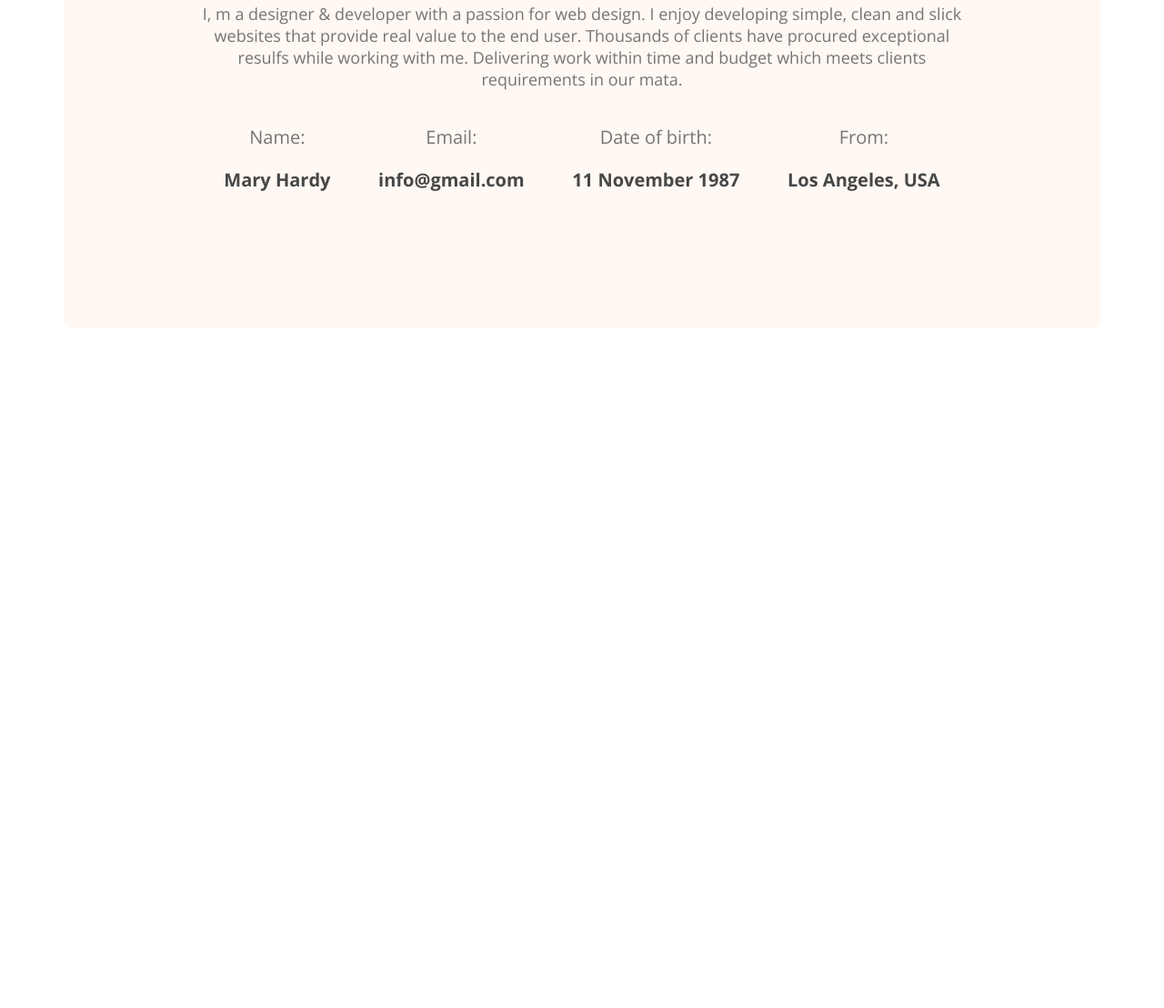
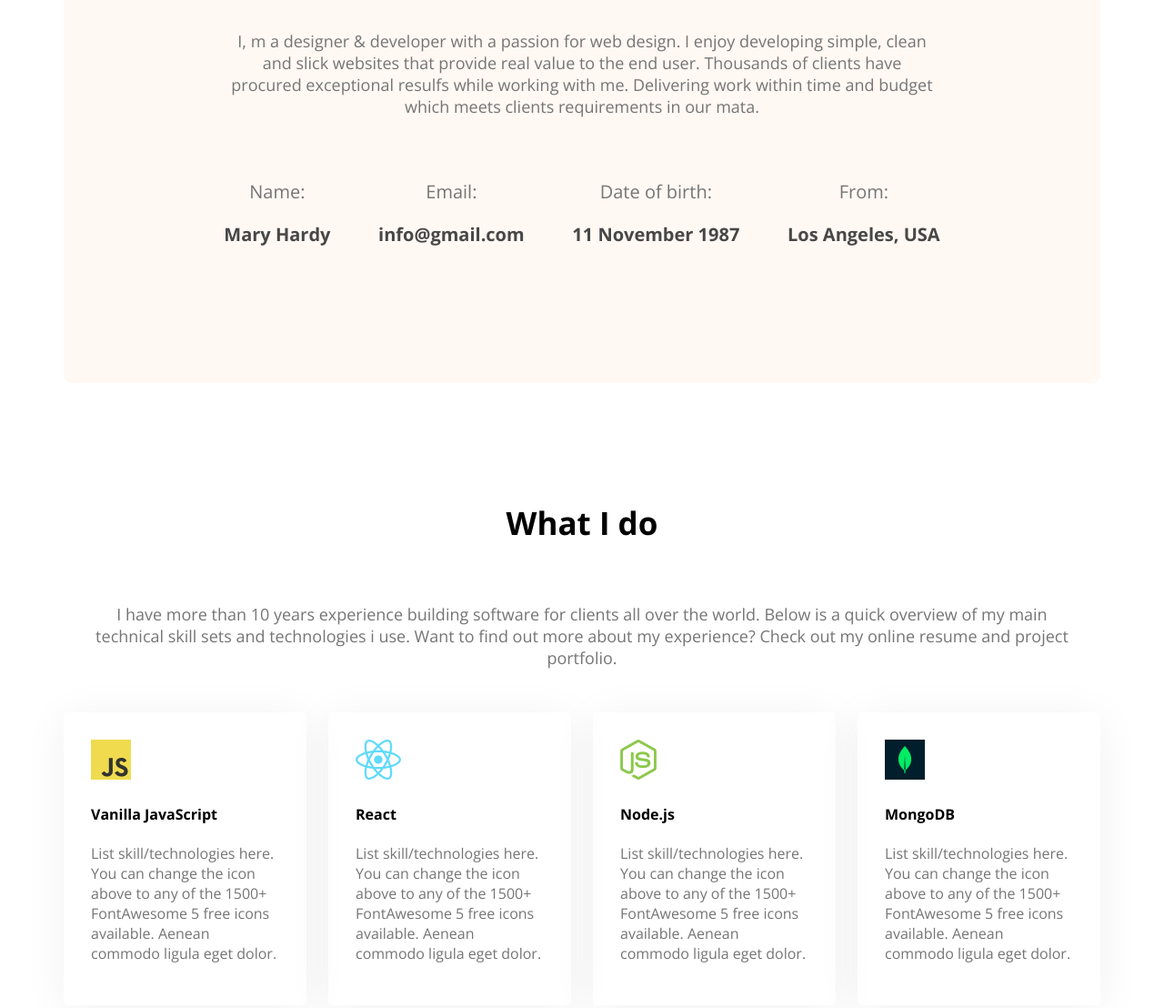
Before and after one commit to SwarnaliSahaBristi/web-developer-portfolio, a plain HTML site: page index.html in a window 1280 px wide. Shown: the part 1204-2312 px from the top of the page at 91% size. Before the commit the page ends 1573 px from the top, so only its background shows below. Drawn offline with nearby package versions, Linux system fonts and the light colour scheme.

Commit message:
added skill icons,cards,descriptions

```diff
--- a/index.html
+++ b/index.html
@@ -58,6 +58,33 @@
                  </div>
             </div>
         </section>
+        <section class="skills">
+            <h3 class="section-title text-center">What I do</h3>
+            <p class="section-description text-center">I have more than 10 years experience building software for clients all over the world. Below is a quick overview of my main technical skill sets and technologies i use. Want to find out more about my experience? Check out my online resume and project portfolio.</p>
+            <div class="skills-container">
+               <!-- .skill*4>img+h4.skill-title+p.skill-description -->
+            <div class="skill">
+                <img src="./images/icons/js.png" alt="">
+                <h4 class="skill-title">Vanilla JavaScript</h4>
+                <p class="skill-description">List skill/technologies here. You can change the icon above to any of the 1500+ FontAwesome 5 free icons available. Aenean commodo ligula eget dolor.</p>
+            </div>
+            <div class="skill">
+                <img src="./images/icons/react.png" alt="">
+                <h4 class="skill-title">React</h4>
+                <p class="skill-description">List skill/technologies here. You can change the icon above to any of the 1500+ FontAwesome 5 free icons available. Aenean commodo ligula eget dolor.</p>
+            </div>
+            <div class="skill">
+                <img src="./images/icons/nodejs.png" alt="">
+                <h4 class="skill-title">Node.js</h4>
+                <p class="skill-description">List skill/technologies here. You can change the icon above to any of the 1500+ FontAwesome 5 free icons available. Aenean commodo ligula eget dolor.</p>
+            </div>
+            <div class="skill">
+                <img src="./images/icons/mongo.png" alt="">
+                <h4 class="skill-title">MongoDB</h4>
+                <p class="skill-description">List skill/technologies here. You can change the icon above to any of the 1500+ FontAwesome 5 free icons available. Aenean commodo ligula eget dolor.</p>
+            </div>
+            </div>
+        </section>
     </main>
     <footer>
 
--- a/style/portfolio.css
+++ b/style/portfolio.css
@@ -15,9 +15,16 @@
 .secondary-bg {
   background-color: #fff8f3;
 }
+.text-center {
+  text-align: center;
+}
 main {
   max-width: 1140px;
   margin: 0 auto;
+}
+main section {
+  margin-top: 130px;
+  margin-bottom: 130px;
 }
 .btn-primary {
   background-color: #fd6e0a;
@@ -93,6 +100,7 @@
   font-weight: 400;
   font-size: 18px;
   color: #757575;
+  padding: 30px;
 }
 .about {
   border-radius: 10px;
@@ -114,3 +122,15 @@
   font-size: 20px;
   color: #474747;
 }
+.skills-container {
+  display: flex;
+  gap: 24px;
+}
+.skill {
+  padding: 30px;
+  border-radius: 5px;
+  box-shadow: 0px 6px 50px 0px rgba(0, 0, 0, 0.06);
+}
+.skill-description {
+  color: #757575;
+}
```
